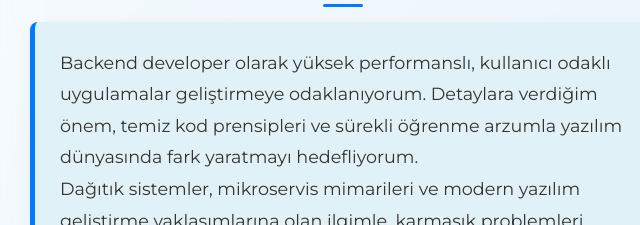
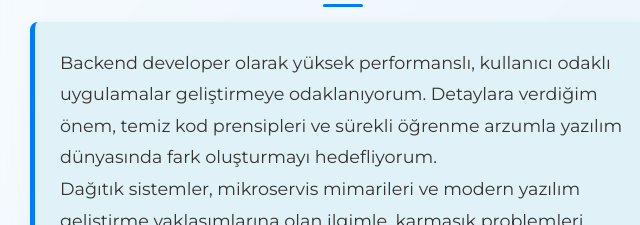
Before and after one commit to AI-SoftwareArchitect/AI-SoftwareArchitect.github.io, a plain HTML site: page index.html in a window 1280 px wide. Shown: the part 386-611 px from the top of the page, 120-760 px from the left. Drawn offline with nearby package versions, Linux system fonts and the light colour scheme.

Commit message:
Update index.html

```diff
--- a/index.html
+++ b/index.html
@@ -309,7 +309,7 @@
         <section id="about" class="section about-section fade-in">
             <h2>Hakkımda</h2>
             <div class="content-box">
-                <p>Backend developer olarak yüksek performanslı, kullanıcı odaklı uygulamalar geliştirmeye odaklanıyorum. Detaylara verdiğim önem, temiz kod prensipleri ve sürekli öğrenme arzumla yazılım dünyasında fark yaratmayı hedefliyorum.</p>
+                <p>Backend developer olarak yüksek performanslı, kullanıcı odaklı uygulamalar geliştirmeye odaklanıyorum. Detaylara verdiğim önem, temiz kod prensipleri ve sürekli öğrenme arzumla yazılım dünyasında fark oluşturmayı hedefliyorum.</p>
                 <p>Dağıtık sistemler, mikroservis mimarileri ve modern yazılım geliştirme yaklaşımlarına olan ilgimle, karmaşık problemleri çözmekten ve ölçeklenebilir çözümler üretmekten keyif alıyorum.</p>
             </div>
         </section>
```
